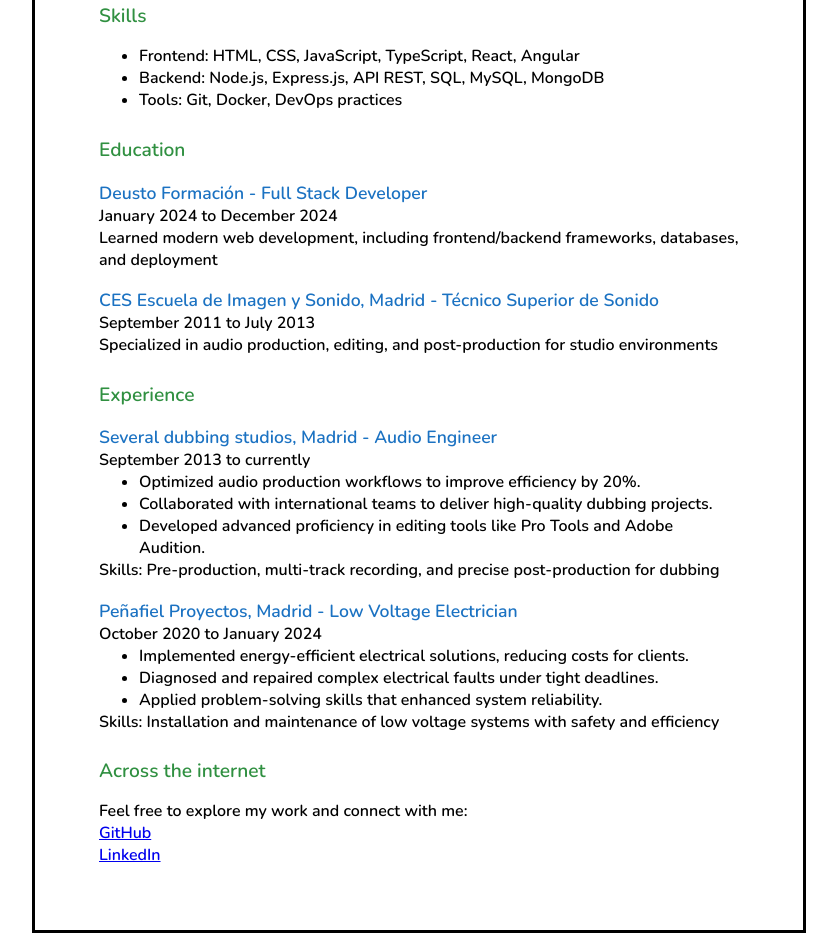
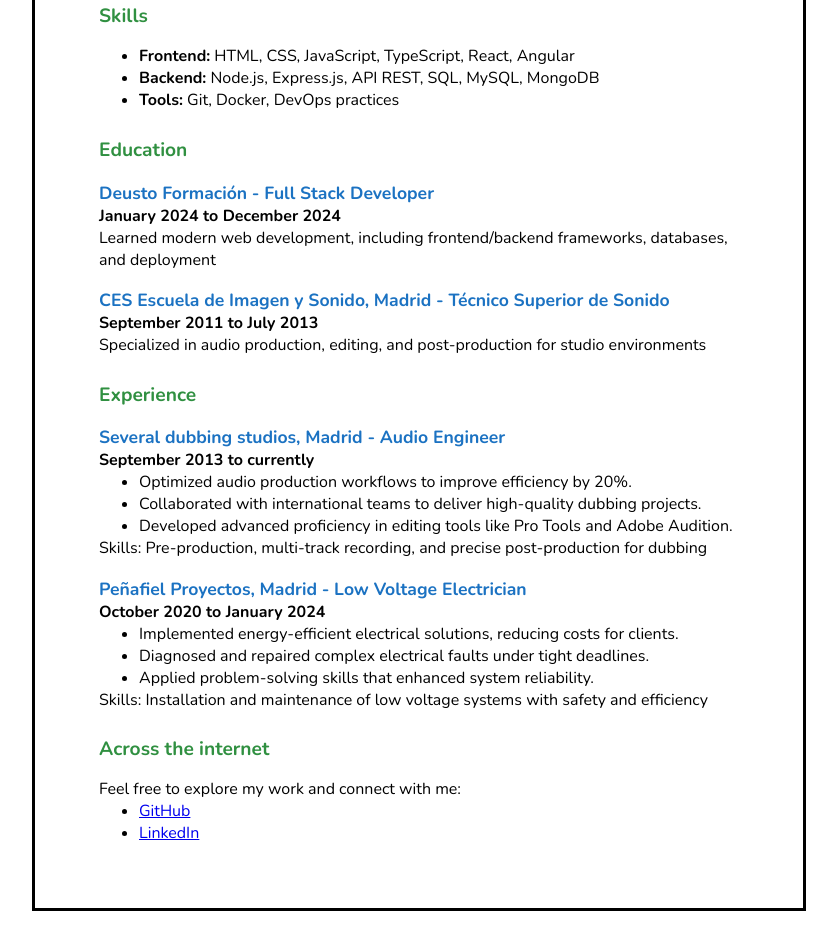
Before and after one commit to alvaroleyg/roadmap.sh-projects, a plain HTML site: page frontend/singlepage-cv/index.html in a window 1280 px wide. Shown: the part 332-1265 px from the top of the page, without its empty margins (221-1058 px from the left). After the commit the page ends 1243 px from the top, so only its background shows below. Drawn offline with nearby package versions, Linux system fonts and the light colour scheme.

Commit message:
Actualizacion de fuentes y de README

```diff
--- a/frontend/singlepage-cv/index.html
+++ b/frontend/singlepage-cv/index.html
@@ -4,19 +4,24 @@
 <head>
     <meta charset="UTF-8">
     <meta name="viewport" content="width=device-width, initial-scale=1.0">
-    <meta name="description" content="Online CV of Álvaro Ley, Junior Full Stack Developer. Desarrollado en single page">
+    <meta name="description"
+        content="Online CV of Álvaro Ley, Junior Full Stack Developer. Desarrollado en single page">
     <meta name="keywords" content="cv, curriculum vitae, html, web developer, programmer, roadmap, frontend">
     <meta name="author" content="Álvaro Ley">
     <meta name="robots" content="index, follow">
     <title>Álvaro Ley | Web Developer | CV Online</title>
     <link rel="icon" href="img/icon.png" type="image/x-icon">
-    <link href="https://fonts.googleapis.com/css2?family=Nunito:wght@600&display=swap" rel="stylesheet">
+    <link href="https://fonts.googleapis.com/css2?family=Nunito:wght@400;700&display=swap" rel="stylesheet">
 
     <style>
+        :root {
+            color-scheme: light dark;
+        }
+
         body {
             max-width: 50%;
             margin: 0 auto;
-            border: 3px solid light-dark(black,white);
+            border: 3px solid light-dark(black, white);
             padding: 4rem;
             margin-top: 15px;
             font-family: 'Nunito', sans-serif;
@@ -25,7 +30,7 @@
         hr {
             width: 70%;
             margin-left: 0;
-            border: 2px solid light-dark(black,white);
+            border: 2px solid light-dark(black, white);
         }
 
         h2 {
@@ -57,10 +62,12 @@
 
         }
 
-        h2,h3,p,a {
-            text-wrap:pretty;
+        h2,
+        h3,
+        p,
+        a {
+            text-wrap: pretty;
         }
-
     </style>
 </head>
 
@@ -90,12 +97,12 @@
         <h2>Education</h2>
         <article>
             <h3>Deusto Formación - Full Stack Developer</h3>
-            January 2024 to December 2024<br>
+            <strong>January 2024 to December 2024</strong><br>
             Learned modern web development, including frontend/backend frameworks, databases, and deployment<br>
         </article>
         <article>
             <h3>CES Escuela de Imagen y Sonido, Madrid - Técnico Superior de Sonido</h3>
-            September 2011 to July 2013<br>
+            <strong>September 2011 to July 2013</strong><br>
             Specialized in audio production, editing, and post-production for studio environments<br>
         </article>
     </section>
@@ -103,7 +110,7 @@
         <h2>Experience</h2>
         <article>
             <h3>Several dubbing studios, Madrid - Audio Engineer</h3>
-            September 2013 to currently<br>
+            <strong>September 2013 to currently</strong><br>
             <ul>
                 <li>Optimized audio production workflows to improve efficiency by 20%.</li>
                 <li>Collaborated with international teams to deliver high-quality dubbing projects.</li>
@@ -114,7 +121,7 @@
         </article>
         <article>
             <h3>Peñafiel Proyectos, Madrid - Low Voltage Electrician</h3>
-            October 2020 to January 2024<br>
+            <strong>October 2020 to January 2024</strong><br>
             <ul>
                 <li>Implemented energy-efficient electrical solutions, reducing costs for clients.</li>
                 <li>Diagnosed and repaired complex electrical faults under tight deadlines.</li>
@@ -127,8 +134,10 @@
     <section>
         <h2>Across the internet</h2>
         Feel free to explore my work and connect with me:<br>
-        <a href="https://github.com/alvaroleyg">GitHub</a><br>
-        <a href="https://www.linkedin.com/in/%C3%A1lvaro-ley-garc%C3%ADa-a6b51216a/">LinkedIn</a><br>
+        <ul>
+            <li><a href="https://github.com/alvaroleyg">GitHub</a></li>
+            <li><a href="https://www.linkedin.com/in/%C3%A1lvaro-ley-garc%C3%ADa-a6b51216a/">LinkedIn</a></li>
+        </ul>
     </section>
 
 </body>
```
Also changed, not shown: README.md.
